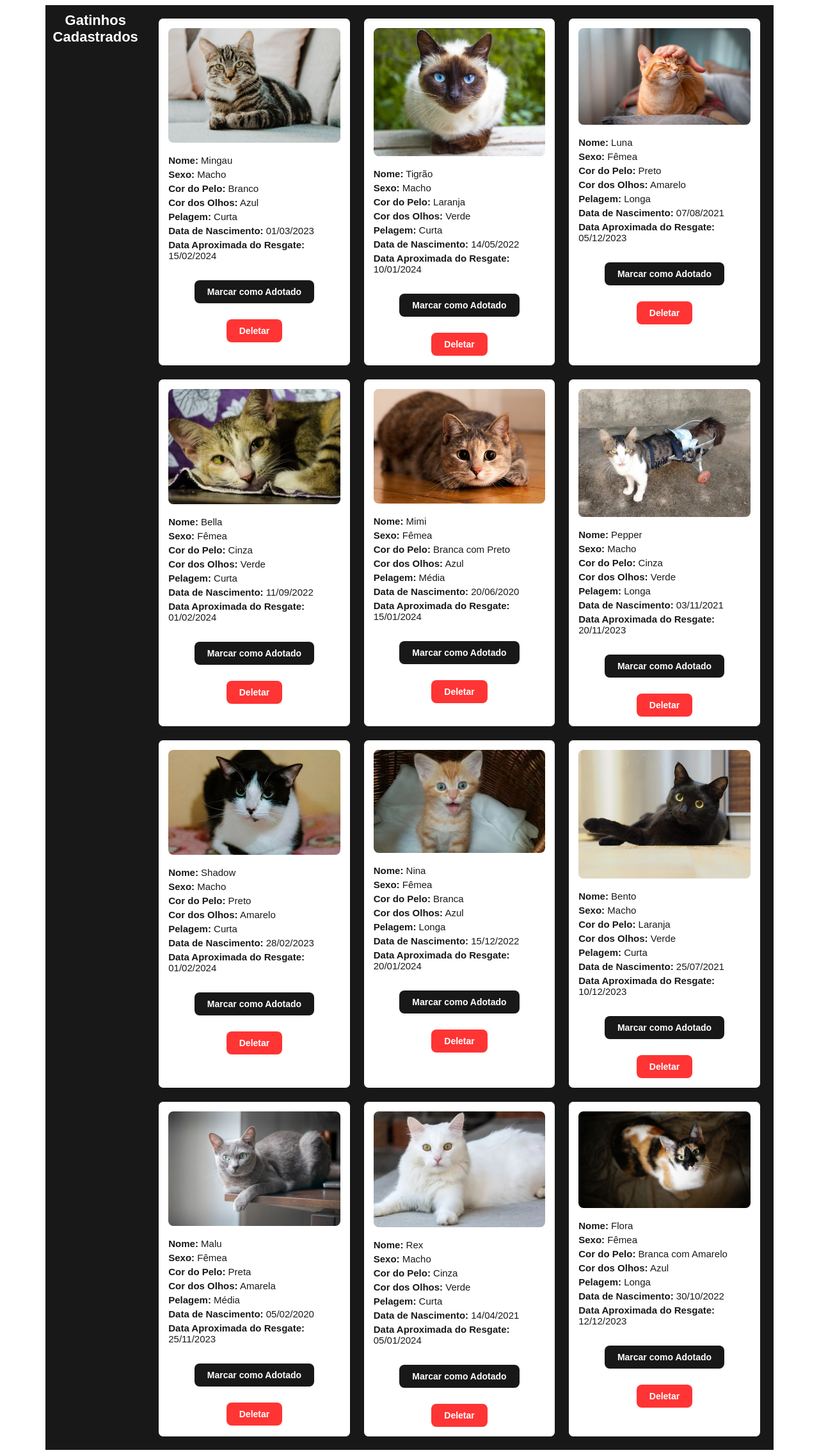
After one commit to lucas-souza04/mansao-dos-gatos, a PHP site: page /administrar.php in a window 1280 px wide. The commit adds this page. Shown: the whole page at 64% size. Run offline with PHP 8.4, Linux system fonts and the light colour scheme; data comes from the database, SQL or seed files in the repository.

Commit message:
Adição da página adminsitrar

```diff
--- /dev/null
+++ b/assets/styles/administrar.css
@@ -0,0 +1,118 @@
+.grid {
+    display: grid;
+    grid-template-columns: repeat(auto-fit, minmax(300px, 1fr));
+    gap: 20px;
+    margin: 20px;
+}
+.card {
+    border: 1px solid #181818;
+    border-radius: 8px;
+    padding: 15px;
+    text-align: center;
+    background-color: white;
+    font-family: Arial, sans-serif;
+}
+img {
+    max-width: 100%;
+    height: auto;
+    border-radius: 8px;
+}
+form {
+    margin-top: 10px;
+}
+.card ul {
+list-style: none;
+padding: 0;
+margin: 15px 0;
+text-align: left;
+}
+
+.card ul li {
+color: #181818;
+font-size: 15px;
+margin: 5px 0;
+}
+
+h1{
+    margin: 1%;
+    text-align: center;
+    font-size: 22px;
+    font-family: Arial, sans-serif;
+    color: white;
+}
+
+.buttons {
+    display: flex;
+    justify-content: center;
+    gap: 50px;
+    padding: 30px;
+    position: absolute;
+    bottom: 10px;
+    width: 100%;
+  }
+
+  .button {
+    display: flex;
+    flex-direction: column;
+    align-items: center;
+    justify-content: center;
+    width: 120px;
+    height: 120px;
+    border-radius: 80%;
+    background-color: rgba(255, 255, 255, 0.8);
+    text-align: center;
+    padding: 10px;
+    cursor: pointer;
+    text-decoration: none;
+  }
+
+  .button p {
+    margin-top: 5px;
+    font-size: 15px;
+    color: #333;
+  }
+
+  .button:hover {
+    text-decoration: none;
+  }
+
+  main{
+    display: flex;
+    justify-content: space-between;
+    margin:0 auto;
+    width: 90%;
+    background-color: #181818;
+  }
+
+  .btn {
+    display: inline-block;
+    padding: 10px 20px;
+    font-size: 14px;
+    font-weight: bold;
+    color: white;
+    background-color: #181818;
+    border: none;
+    border-radius: 8px;
+    cursor: pointer;
+    text-decoration: none;
+    transition: background-color 0.3s ease;
+    margin-top: 15px;
+    font-family: Arial, sans-serif;
+
+  }
+
+  .btn-del{
+    display: inline-block;
+    padding: 10px 20px;
+    font-size: 14px;
+    font-weight: bold;
+    color: white;
+    background-color: #ff3434;
+    border: none;
+    border-radius: 8px;
+    cursor: pointer;
+    text-decoration: none;
+    transition: background-color 0.3s ease;
+    margin-top: 15px;
+    font-family: Arial, sans-serif;
+  }
--- /dev/null
+++ b/pages/administrar.php
@@ -0,0 +1,85 @@
+<?php
+include('../config.php');
+
+if ($_SERVER['REQUEST_METHOD'] === 'POST') {
+    if (isset($_POST['deletar'])) {
+        $id = $_POST['id'];
+        $stmt = $conn->prepare("DELETE FROM tb_gatos WHERE id = ?");
+        $stmt->bind_param("i", $id);
+        if ($stmt->execute()) {
+            echo "<p style='color: green;'>Gatinho deletado com sucesso!</p>";
+        } else {
+            echo "<p style='color: red;'>Erro ao deletar: " . $stmt->error . "</p>";
+        }
+        $stmt->close();
+    } elseif (isset($_POST['atualizar_adotado'])) {
+        $id = $_POST['id'];
+        $adotado = $_POST['adotado'] == 1 ? 0 : 1; // Alternar entre 1 e 0
+        $stmt = $conn->prepare("UPDATE tb_gatos SET adotado = ? WHERE id = ?");
+        $stmt->bind_param("ii", $adotado, $id);
+        if ($stmt->execute()) {
+            echo "<p style='color: green;'>Status de adoção atualizado com sucesso!</p>";
+        } else {
+            echo "<p style='color: red;'>Erro ao atualizar: " . $stmt->error . "</p>";
+        }
+        $stmt->close();
+    }
+}
+
+// Buscar todos os gatinhos do banco
+$result = $conn->query("SELECT * FROM tb_gatos");
+
+if ($result->num_rows > 0): ?>
+    <!DOCTYPE html>
+    <html lang="en">
+    <head>
+        <meta charset="UTF-8">
+        <title>Gatinhos Cadastrados</title>
+        <link rel="stylesheet" href="../assets/styles/administrar.css">
+    </head>
+    <body>
+        <main>
+        <h1>Gatinhos Cadastrados</h1>
+        <div class="grid">
+            <?php while ($row = $result->fetch_assoc()): ?>
+                <div class="card">
+                    <img src="<?php echo htmlspecialchars($row['foto']); ?>" alt="Foto de <?php echo htmlspecialchars(string: $row['nome']);?>">
+                    <ul>
+                    <li><strong>Nome:</strong> <?php echo htmlspecialchars($row['nome']); ?></li>
+                    <li><strong>Sexo:</strong> <?php echo htmlspecialchars($row['sexo']); ?></li>
+                    <li><strong>Cor do Pelo:</strong> <?php echo htmlspecialchars($row['cor_pelo']); ?></li>
+                    <li><strong>Cor dos Olhos:</strong> <?php echo htmlspecialchars($row['cor_olhos'] ?: 'Não informada'); ?></li>
+                    <li><strong>Pelagem:</strong> <?php echo htmlspecialchars($row['tm_pelagem']); ?></li>
+                    <li><strong>Data de Nascimento:</strong> <?php
+                                                                echo $row['dt_nasc_aprox'] ? date('d/m/Y', strtotime($row['dt_nasc_aprox'])) : 'Não informada';
+                                                                ?></li>
+                    <li><strong>Data Aproximada do Resgate:</strong> <?php
+                                                                        echo date('d/m/Y', strtotime($row['dt_resgate'])); ?></li>
+                    </ul>
+
+                    <!-- Formulário para alterar o status de "adotado" -->
+                    <form action="" method="post">
+                        <input type="hidden" name="id" value="<?php echo $row['id']; ?>">
+                        <input type="hidden" name="adotado" value="<?php echo $row['adotado']; ?>">
+                        <button type="submit" name="atualizar_adotado" class="btn">
+                            <?php echo $row['adotado'] ? "Marcar como Não Adotado" : "Marcar como Adotado"; ?>
+                        </button>
+                    </form>
+
+                    <!-- Formulário para deletar -->
+                    <form action="" method="post">
+                        <input type="hidden" name="id" value="<?php echo $row['id']; ?>" >
+                        <button type="submit" name="deletar" class="btn-del">Deletar</button>
+                    </form>
+                </div>
+            <?php endwhile; ?>
+        </div>
+        </main>
+    </body>
+    </html>
+<?php else: ?>
+    <p>Nenhum gatinho encontrado.</p>
+<?php endif;
+
+$conn->close();
+?>
```
Also changed, not shown: assets/styles/adotar.css (+19 -0 lines), pages/adotar.php (+11 -0 lines).
